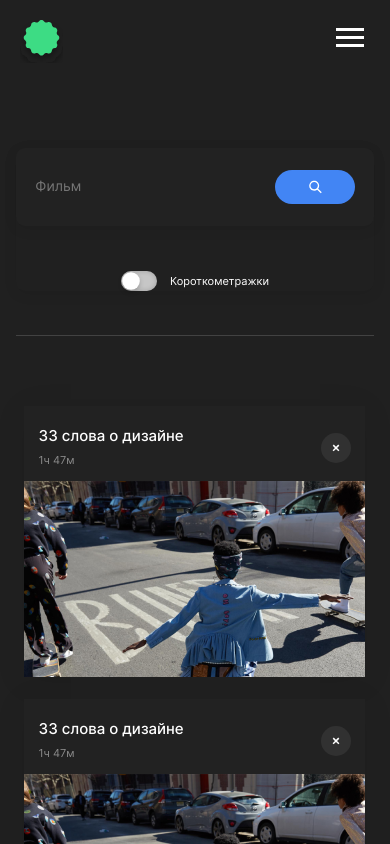
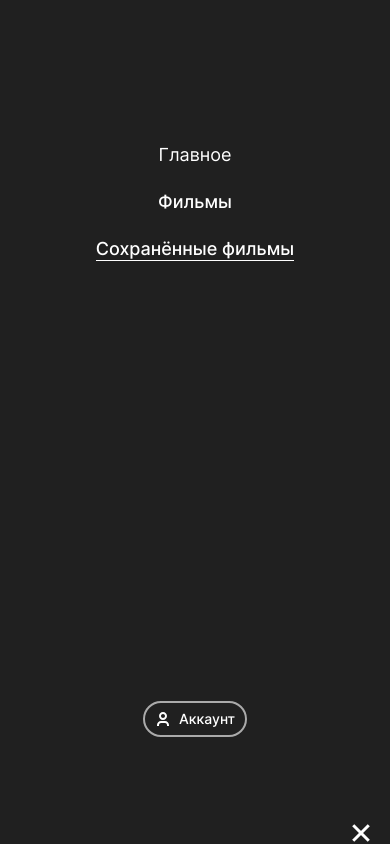
Before and after one commit to ValeryAvdeev/movies-explorer-frontend, a React (Create React App) app: page /saved-movies in a window 390 px wide. Both pictures are taken after a click on the button 350 px from the left and 37 px from the top of the page. Shown: the top 844 px of the page. Built offline with nearby package versions, Linux system fonts and the light colour scheme.

Commit message:
feat: finalizing styles, finish burger

```diff
--- a/src/components/Navigation/Navigation.css
+++ b/src/components/Navigation/Navigation.css
@@ -18,10 +18,21 @@
 }
 
 .nav-header__link {
+  font-family: "Inter", Arial, sans-serif;
+  font-style: normal;
+  font-weight: 500;
+  font-size: 14px;
+  line-height: 18px;
+  color: #FFFFFF;
+  margin: 0;
   text-decoration: none;
   opacity: 1;
   transition: opacity 0.5s;
   margin-right: 20px;
+}
+
+.nav-header__link_toggle {
+  display: none;
 }
 
 .nav-header__link:last-of-type {
@@ -51,19 +62,15 @@
   margin: 9px 10px 9px 12px;
 }
 
-.nav-header__link-text {
-  font-family: "Inter", Arial, sans-serif;
-  font-style: normal;
-  font-weight: 500;
-  font-size: 14px;
-  line-height: 18px;
-  color: #FFFFFF;
-  margin: 0;
-}
-
-/* .navigation-header__link-text:first-of-type {
-  margin-right: 20px;
-} */
+/*.nav-header__link-text {*/
+/*  font-family: "Inter", Arial, sans-serif;*/
+/*  font-style: normal;*/
+/*  font-weight: 500;*/
+/*  font-size: 14px;*/
+/*  line-height: 18px;*/
+/*  color: #FFFFFF;*/
+/*  margin: 0;*/
+/*}*/
 
 .header__button {
   font-family: "Inter", Arial, sans-serif;
@@ -119,10 +126,18 @@
   bottom: -8px;
 }
 
+.nav-header__burger-close {
+  display: none;
+}
+
 @media screen and (max-width: 768px) {
   .logo {
     width: 43px;
     height: 47px;
+  }
+
+  .active {
+    border-bottom: 1px solid #fff;
   }
 
   .nav-header {
@@ -135,15 +150,90 @@
 
   .nav-header__link:first-of-type {
     margin: 0 50px 0 0;
+    font-size: 18px;
+    line-height: 22px;
   }
 
   .nav-header__burger {
     display: block;
   }
 
+  .nav-header__burger-link {
+    display: flex;
+    flex-direction: column;
+    align-items: center;
+    position: fixed;
+    width: 520px;
+    height: 100vh;
+    top: 0;
+    right: 0;
+    background-color: #202020;
+    z-index: 2;
+  }
+
+  .nav-header__burger-close {
+    background: url('../../images/burger-close.svg') center no-repeat;
+    position: fixed;
+    display: flex;
+    width: 22px;
+    height: 22px;
+    border: none;
+    margin: 22px 22px 0 0;
+    cursor: pointer;
+    opacity: 1;
+    transition: opacity 0.5s;
+    z-index: 2;
+    align-self: end;
+  }
+
+  .nav-header__burger-close:hover {
+    opacity: 0.7;
+  }
+
+  .nav-header__link {
+    margin-top: 28px;
+    margin-right: 0;
+    font-size: 18px;
+    line-height: 22px;
+  }
+
+  .nav-header__link_toggle {
+    display: block;
+    margin: 159px 0 0 0;
+    font-size: 18px;
+    line-height: 22px;
+    text-decoration: none;
+    color: #fff;
+    opacity: 1;
+    transition: opacity 0.5s;
+  }
+
+  .nav-header__link_toggle:hover {
+    opacity: 0.7;
+  }
+
+  .nav-header__link:first-of-type {
+    padding-top: 159px;
+    margin-right: 0;
+    font-size: 18px;
+    line-height: 22px;
+  }
+
+  .nav-header__link:last-of-type {
+    margin: 621px 0 0 0;
+  }
+
+  .nav-header__burger-overlay {
+    position: absolute;
+    top: 0;
+    bottom: 0;
+    left: 0;
+    right: 0;
+    z-index: 2;
+  }
 }
 
-@media screen and (max-width: 410px) {
+@media screen and (max-width: 520px) {
   .nav-header {
     padding: 18px 20px 18px 20px;
   }
@@ -154,8 +244,36 @@
     font-size: 10px;
   }
 
-  .nav-header__link-text {
-    font-size: 10px;
+  .nav-header__burger-close {
+    top: -4px;
+    right: -4px;
+    bottom: 0;
+  }
+
+  .nav-header__burger-overlay {
+    display: none;
+  }
+
+  .nav-header__link {
+    font-size: 18px;
+    line-height: 22px;
+    margin-top: 25px;
+  }
+
+  .nav-header__link_toggle {
+    font-size: 18px;
+    line-height: 22px;
+    margin-top: 144px;
+  }
+
+  .nav-header__burger-link {
+    justify-content: flex-start;
+    width: 100vw;
+    height: 100vh;
+  }
+
+  .nav-header__link:last-of-type {
+    margin: 440px 0 0 0;
   }
 }
 
@@ -163,4 +281,6 @@
   .nav-header {
     padding: 18px 16px 18px 16px;
   }
+
+
 }
--- a/src/components/Navigation/Navigation.js
+++ b/src/components/Navigation/Navigation.js
@@ -1,28 +1,61 @@
 import './Navigation.css';
 import logo from "../../images/logo.svg";
-import {Link} from "react-router-dom";
+import {Link, NavLink} from "react-router-dom";
 import iconAccount from '../../images/icon_account.svg';
+import {useState} from "react";
 
 function Navigation() {
+  const [menuOpen, setMenuOpen] = useState(false);
+
+  const handleMenu = () => {
+    setMenuOpen(!menuOpen);
+  }
+
+  // const closeBurger = () => {
+  //   setMenuOpen(false)
+  // }
+
   return (
     <div className="nav-header">
-      <img src={logo} alt="логотип" className='logo'/>
-      <nav className="nav-header__links">
-        <Link to='/movies' className='nav-header__link'>
-          <p className="nav-header__link-text">Фильмы</p>
+      <img src={logo}
+           alt="логотип" className='logo'
+      />
+      <div className={menuOpen ? 'nav-header__burger-overlay' : ''}
+           onClick={handleMenu}
+      />
+      <nav className={`nav-header__links ${menuOpen ? 'nav-header__burger-link' : ''}`}>
+        <button className="nav-header__burger-close" onClick={handleMenu}/>
+        <Link to='/'
+              className='nav-header__link-text nav-header__link_toggle'
+        >
+          Главное
         </Link>
-        <Link to='/saved-movies' className='nav-header__link'>
-          <p className="nav-header__link-text">Сохранённые фильмы</p>
-        </Link>
-        <Link
-          to='/profile'
-          className='nav-header__link'
+        <NavLink to='/movies'
+                 className='nav-header__link'
+                 activeClassName='active'
         >
-          <img src={iconAccount} alt="изображение аккаунта" className='nav-header__icon'/>
+          Фильмы
+        </NavLink>
+        <NavLink to='/saved-movies'
+                 className='nav-header__link'
+                 activeClassName='active'
+        >
+          Сохранённые фильмы
+        </NavLink>
+        <NavLink to='/profile'
+                 className='nav-header__link'
+                 activeClassName='nav-header__link_active'
+        >
+          <img src={iconAccount}
+               alt="изображение аккаунта"
+               className='nav-header__icon'/>
           Аккаунт
-        </Link>
+        </NavLink>
       </nav>
-      <button type='button' className='nav-header__burger'>
+      <button type='button'
+              className='nav-header__burger'
+              onClick={handleMenu}
+      >
         <span className="nav-header__burger-span"/>
       </button>
     </div>
--- a/src/components/SearchForm/SearchForm.css
+++ b/src/components/SearchForm/SearchForm.css
@@ -166,6 +166,7 @@
     flex-direction: column;
     background-color: #202020;
     margin-bottom: 44px;
+    box-shadow: none;
   }
 
   .search__form {
@@ -176,22 +177,11 @@
     width: 89%;
     box-shadow: 0 3px 14px rgba(0, 0, 0, 0.08);
     border-radius: 9px;
-    /*box-shadow: 0 3px 14px rgba(0, 0, 0, 0.08);*/
-    /*border-radius: 9px;*/
-  }
-
-  .search__input {
-    /*margin-left: 19px;*/
-  }
-
-  .search__button {
-    /*margin: 19px;*/
   }
 
   .search__icon .search__input {
     font-size: 14px;
     padding: 0;
-    /*margin-left: 19px;*/
   }
 
   .search__icon::before {
```
Also changed, not shown: src/images/burger-close.svg (added), src/images/text__COLOR_font-main.png (added).
